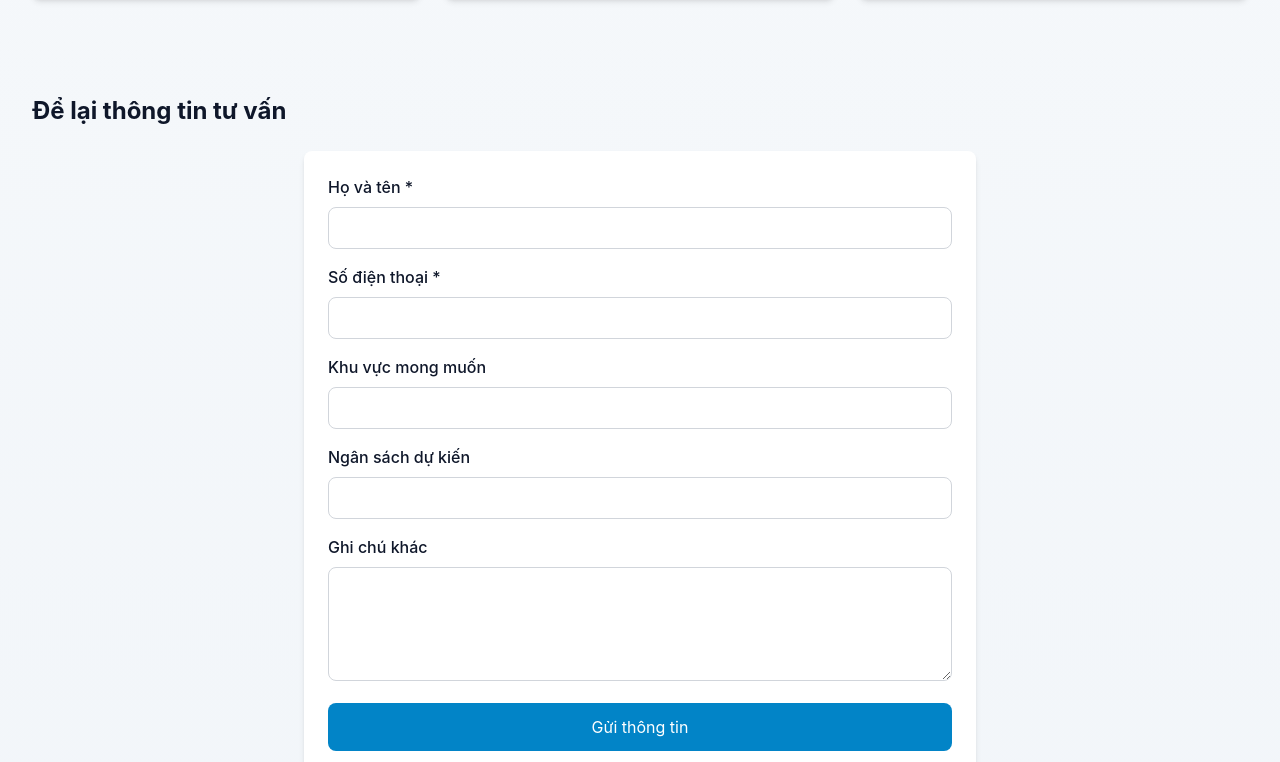
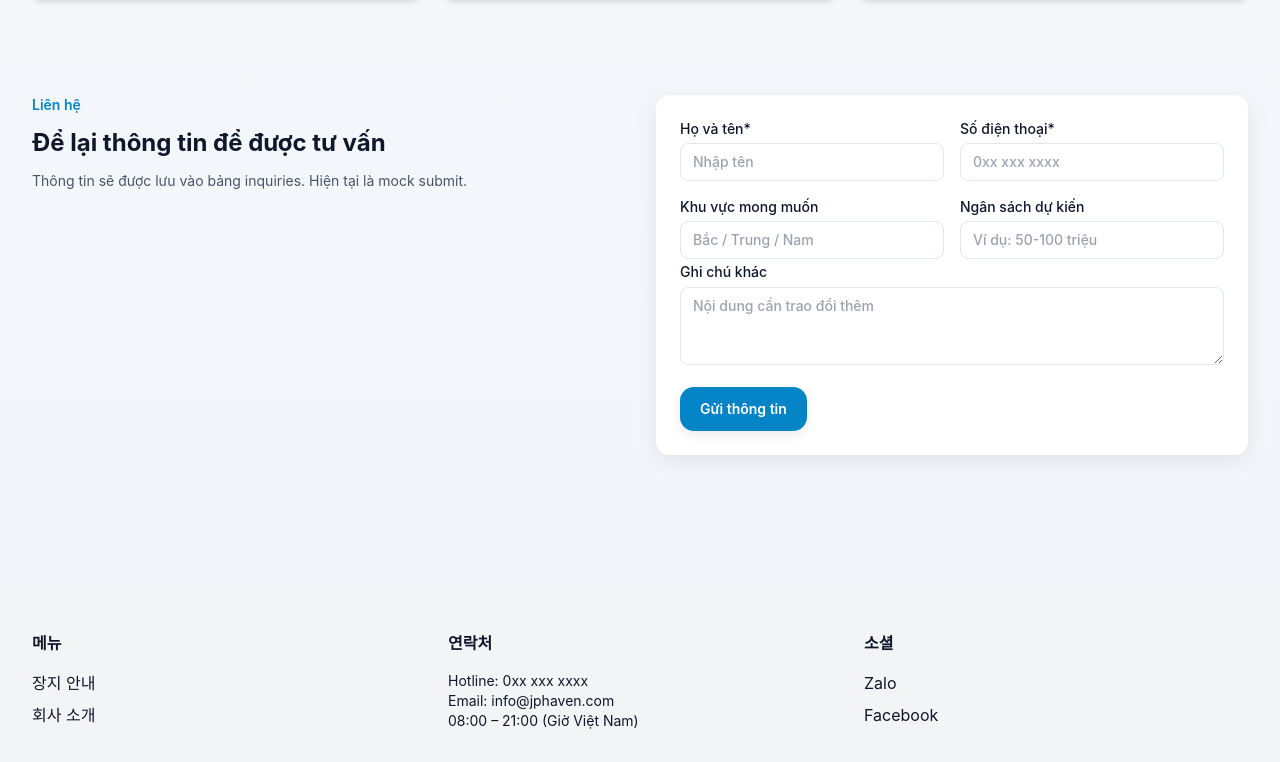
Before and after one commit to jgs7402-rgb/jp-haven-memorial-mvp, a Next.js app: page / in a window 1280 px wide. Shown: the part 1151-1913 px from the top of the page. Built offline with nearby package versions, Linux system fonts and the light colour scheme.

Commit message:
B안 완성

```diff
--- /dev/null
+++ b/app/(public)/actions/submitInquiry.ts
@@ -0,0 +1,47 @@
+'use server';
+
+import { supabaseServer } from '@/src/lib/supabase/server';
+
+export type SubmitInquiryResult = {
+  ok: boolean;
+  message: string;
+};
+
+export async function submitInquiry(
+  formData: FormData
+): Promise<SubmitInquiryResult> {
+  const name = formData.get('name')?.toString().trim() ?? '';
+  const phone = formData.get('phone')?.toString().trim() ?? '';
+  const region = formData.get('region')?.toString().trim() ?? '';
+  const budget = formData.get('budget')?.toString().trim() ?? '';
+  const note = formData.get('note')?.toString().trim() ?? '';
+
+  // 필수값 검증 (이름/전화)
+  if (!name || !phone) {
+    return {
+      ok: false,
+      message: '이름과 전화번호는 필수 입력 항목입니다.',
+    };
+  }
+
+  // TODO: 나중에 Supabase inquiries 테이블 insert 로직 추가 예정
+  // 예시 (지금은 주석 처리만):
+  // const { error } = await supabaseServer.from('inquiries').insert({
+  //   name,
+  //   phone,
+  //   region,
+  //   budget,
+  //   note,
+  // });
+  // if (error) {
+  //   console.error('Insert error', error);
+  //   return { ok: false, message: '저장 중 오류가 발생했습니다.' };
+  // }
+
+  console.log('inquiry mock:', { name, phone, region, budget, note });
+
+  return {
+    ok: true,
+    message: 'Thông tin đã được ghi nhận (mock).',
+  };
+}
--- a/app/(public)/page.tsx
+++ b/app/(public)/page.tsx
@@ -1,3 +1,5 @@
+import { InquiryForm } from '@/components/public/InquiryForm';
+
 export default function HomePage() {
   return (
     <main>
@@ -13,22 +15,34 @@ export default function HomePage() {
         </div>
       </header>
 
+      {/* ========================= */}
       {/* Hero 섹션 */}
+      {/* ========================= */}
       <section className="container mx-auto py-20 text-center">
         <h1 className="text-4xl font-bold mb-4">
           Chọn nơi an nghỉ cuối cùng một cách bình tĩnh và minh bạch.
         </h1>
         <p className="text-lg text-gray-600 mb-8">
-          Dịch vụ tư vấn do người Hàn Quốc vận hành, hỗ trợ gia đình Việt Nam hiểu rõ chi phí và lựa chọn trước khi ra nghĩa trang.
+          Dịch vụ tư vấn do người Hàn Quốc vận hành, hỗ trợ gia đình Việt Nam
+          hiểu rõ chi phí và lựa chọn trước khi ra nghĩa trang.
         </p>
         <div className="flex gap-4 justify-center">
-          <a href="tel:0xxxxxxxxx" className="px-6 py-3 bg-sky-600 text-white rounded-lg">
+          <a
+            href="tel:0xxxxxxxxx"
+            className="px-6 py-3 bg-sky-600 text-white rounded-lg"
+          >
             Gọi tư vấn ngay
           </a>
-          <a href="#inquiry" className="px-6 py-3 bg-white text-sky-600 border border-sky-600 rounded-lg">
+          <a
+            href="#inquiry"
+            className="px-6 py-3 bg-white text-sky-600 border border-sky-600 rounded-lg"
+          >
             Để lại thông tin tư vấn
           </a>
-          <a href="#" className="px-6 py-3 bg-white text-sky-600 border border-sky-600 rounded-lg">
+          <a
+            href="#"
+            className="px-6 py-3 bg-white text-sky-600 border border-sky-600 rounded-lg"
+          >
             Chat qua Zalo
           </a>
         </div>
@@ -37,35 +51,42 @@ export default function HomePage() {
         </p>
       </section>
 
+      {/* ========================= */}
       {/* 장지 티저 섹션 */}
+      {/* ========================= */}
       <section className="container mx-auto py-12">
         <h2 className="text-2xl font-bold mb-6">Nghĩa trang nổi bật</h2>
         <div className="grid grid-cols-3 gap-6 mb-6">
           {/* 장지 카드 placeholder */}
           <div className="bg-white rounded-lg shadow-md p-4">
-            <div className="w-full h-48 bg-gray-200 rounded mb-4"></div>
+            <div className="w-full h-48 bg-gray-200 rounded mb-4" />
             <h3 className="font-semibold mb-2">장지 이름</h3>
             <p className="text-sm text-gray-600">장지 종류</p>
           </div>
           <div className="bg-white rounded-lg shadow-md p-4">
-            <div className="w-full h-48 bg-gray-200 rounded mb-4"></div>
+            <div className="w-full h-48 bg-gray-200 rounded mb-4" />
             <h3 className="font-semibold mb-2">장지 이름</h3>
             <p className="text-sm text-gray-600">장지 종류</p>
           </div>
           <div className="bg-white rounded-lg shadow-md p-4">
-            <div className="w-full h-48 bg-gray-200 rounded mb-4"></div>
+            <div className="w-full h-48 bg-gray-200 rounded mb-4" />
             <h3 className="font-semibold mb-2">장지 이름</h3>
             <p className="text-sm text-gray-600">장지 종류</p>
           </div>
         </div>
         <div className="text-center">
-          <a href="/jangji" className="px-6 py-3 bg-sky-600 text-white rounded-lg inline-block">
+          <a
+            href="/jangji"
+            className="px-6 py-3 bg-sky-600 text-white rounded-lg inline-block"
+          >
             Xem tất cả
           </a>
         </div>
       </section>
 
-      {/* 고객 후기 캐러셀 섹션 */}
+      {/* ========================= */}
+      {/* 후기 섹션 */}
+      {/* ========================= */}
       <section className="container mx-auto py-12">
         <h2 className="text-2xl font-bold mb-6">Khách hàng nói gì</h2>
         <div className="grid grid-cols-3 gap-6">
@@ -85,65 +106,37 @@ export default function HomePage() {
         </div>
       </section>
 
-      {/* 문의하기 폼 섹션 */}
-      <section id="inquiry" className="container mx-auto py-12">
-        <h2 className="text-2xl font-bold mb-6">Để lại thông tin tư vấn</h2>
-        <form className="max-w-2xl mx-auto bg-white rounded-lg shadow-md p-6">
-          <div className="mb-4">
-            <label className="block mb-2 font-medium">Họ và tên *</label>
-            <input
-              type="text"
-              className="w-full px-4 py-2 border border-gray-300 rounded-lg"
-              required
-            />
-          </div>
-          <div className="mb-4">
-            <label className="block mb-2 font-medium">Số điện thoại *</label>
-            <input
-              type="tel"
-              className="w-full px-4 py-2 border border-gray-300 rounded-lg"
-              required
-            />
-          </div>
-          <div className="mb-4">
-            <label className="block mb-2 font-medium">Khu vực mong muốn</label>
-            <input
-              type="text"
-              className="w-full px-4 py-2 border border-gray-300 rounded-lg"
-            />
-          </div>
-          <div className="mb-4">
-            <label className="block mb-2 font-medium">Ngân sách dự kiến</label>
-            <input
-              type="text"
-              className="w-full px-4 py-2 border border-gray-300 rounded-lg"
-            />
-          </div>
-          <div className="mb-4">
-            <label className="block mb-2 font-medium">Ghi chú khác</label>
-            <textarea
-              className="w-full px-4 py-2 border border-gray-300 rounded-lg"
-              rows={4}
-            />
-          </div>
-          <button
-            type="submit"
-            className="w-full px-6 py-3 bg-sky-600 text-white rounded-lg"
-          >
-            Gửi thông tin
-          </button>
-        </form>
+      {/* ========================= */}
+      {/* 문의 섹션 */}
+      {/* ========================= */}
+      <section id="inquiry" className="container grid gap-8 lg:grid-cols-2 py-12">
+        <div className="space-y-3">
+          <p className="text-sm font-semibold text-sky-600">Liên hệ</p>
+          <h2 className="text-2xl font-bold">Để lại thông tin để được tư vấn</h2>
+          <p className="text-muted text-sm">
+            Thông tin sẽ được lưu vào bảng inquiries. Hiện tại là mock submit.
+          </p>
+        </div>
+
+        {/* 기존 form 대신에 InquiryForm 사용 */}
+        <InquiryForm />
       </section>
 
-      {/* 푸터 */}
+      {/* ========================= */}
+      {/* 푸터 섹션 */}
+      {/* ========================= */}
       <footer className="bg-gray-100 py-12 mt-20">
         <div className="container mx-auto">
           <div className="grid grid-cols-3 gap-8 mb-8">
             <div>
               <h3 className="font-bold mb-4">메뉴</h3>
               <ul className="space-y-2">
-                <li><a href="/jangji">장지 안내</a></li>
-                <li><a href="/company">회사 소개</a></li>
+                <li>
+                  <a href="/jangji">장지 안내</a>
+                </li>
+                <li>
+                  <a href="/company">회사 소개</a>
+                </li>
               </ul>
             </div>
             <div>
@@ -155,8 +148,12 @@ export default function HomePage() {
             <div>
               <h3 className="font-bold mb-4">소셜</h3>
               <ul className="space-y-2">
-                <li><a href="#">Zalo</a></li>
-                <li><a href="#">Facebook</a></li>
+                <li>
+                  <a href="#">Zalo</a>
+                </li>
+                <li>
+                  <a href="#">Facebook</a>
+                </li>
               </ul>
             </div>
           </div>
--- /dev/null
+++ b/components/public/InquiryForm.tsx
@@ -0,0 +1,88 @@
+'use client';
+
+import { useState, useTransition } from 'react';
+import { submitInquiry } from '@/app/(public)/actions/submitInquiry';
+
+export function InquiryForm() {
+  const [pending, startTransition] = useTransition();
+  const [serverMessage, setServerMessage] = useState<string | null>(null);
+
+  async function handleAction(formData: FormData) {
+    setServerMessage(null);
+    startTransition(async () => {
+      const result = await submitInquiry(formData);
+      setServerMessage(result.message);
+    });
+  }
+
+  return (
+    <form action={handleAction} className="section-card p-6 space-y-4">
+      {/* 기존 app/(public)/page.tsx 문의 폼의 필드 구조를 그대로 사용하되,
+          name 속성을 아래와 같이 정확히 매핑해줘. */}
+
+      <div className="grid gap-4 sm:grid-cols-2">
+        <label className="text-sm font-medium">
+          Họ và tên*
+          <input
+            name="name"
+            required
+            className="mt-1 w-full rounded-lg border border-slate-200 px-3 py-2 text-sm focus:border-sky-500 focus:outline-none"
+            placeholder="Nhập tên"
+          />
+        </label>
+        <label className="text-sm font-medium">
+          Số điện thoại*
+          <input
+            name="phone"
+            required
+            className="mt-1 w-full rounded-lg border border-slate-200 px-3 py-2 text-sm focus:border-sky-500 focus:outline-none"
+            placeholder="0xx xxx xxxx"
+          />
+        </label>
+      </div>
+
+      <div className="grid gap-4 sm:grid-cols-2">
+        <label className="text-sm font-medium">
+          Khu vực mong muốn
+          <input
+            name="region"
+            className="mt-1 w-full rounded-lg border border-slate-200 px-3 py-2 text-sm focus:border-sky-500 focus:outline-none"
+            placeholder="Bắc / Trung / Nam"
+          />
+        </label>
+        <label className="text-sm font-medium">
+          Ngân sách dự kiến
+          <input
+            name="budget"
+            className="mt-1 w-full rounded-lg border border-slate-200 px-3 py-2 text-sm focus:border-sky-500 focus:outline-none"
+            placeholder="Ví dụ: 50-100 triệu"
+          />
+        </label>
+      </div>
+
+      <label className="text-sm font-medium">
+        Ghi chú khác
+        <textarea
+          name="note"
+          rows={3}
+          className="mt-1 w-full rounded-lg border border-slate-200 px-3 py-2 text-sm focus:border-sky-500 focus:outline-none"
+          placeholder="Nội dung cần trao đổi thêm"
+        />
+      </label>
+
+      <button
+        type="submit"
+        disabled={pending}
+        className="w-full sm:w-auto rounded-xl bg-sky-600 px-5 py-3 text-white text-sm font-semibold shadow-soft hover:bg-sky-700 disabled:opacity-60"
+      >
+        {pending ? 'Đang gửi...' : 'Gửi thông tin'}
+      </button>
+
+      {serverMessage && (
+        <p className="text-xs text-sky-600 mt-2">
+          {serverMessage}
+        </p>
+      )}
+    </form>
+  );
+}
--- /dev/null
+++ b/src/lib/supabase/server.ts
@@ -0,0 +1,7 @@
+// TODO: 실제 Supabase 클라이언트 생성 로직을 연결해야 함.
+// 지금은 Server Action에서 import 경로를 만족시키기 위한 최소 mock입니다.
+export const supabaseServer = {
+  from: (_table: string) => ({
+    insert: async (_payload: unknown) => ({ error: null as unknown }),
+  }),
+};
```
